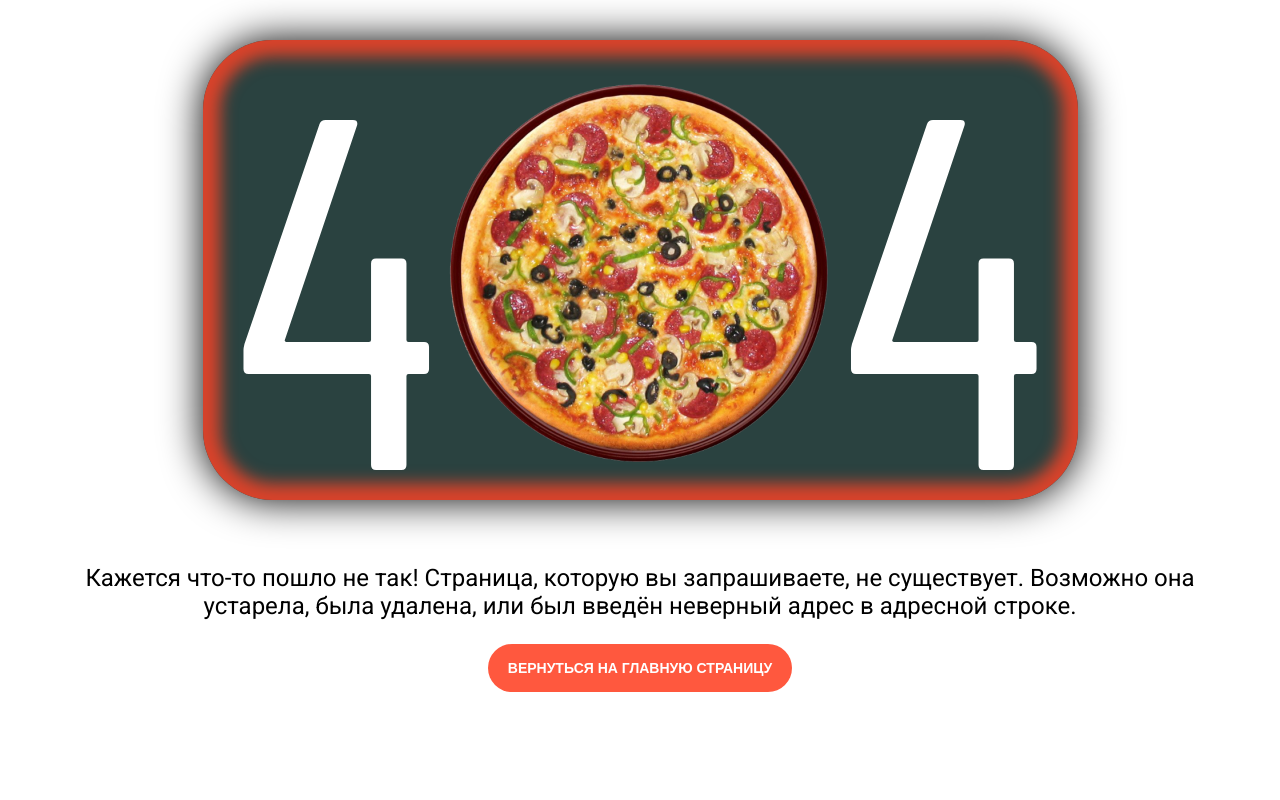
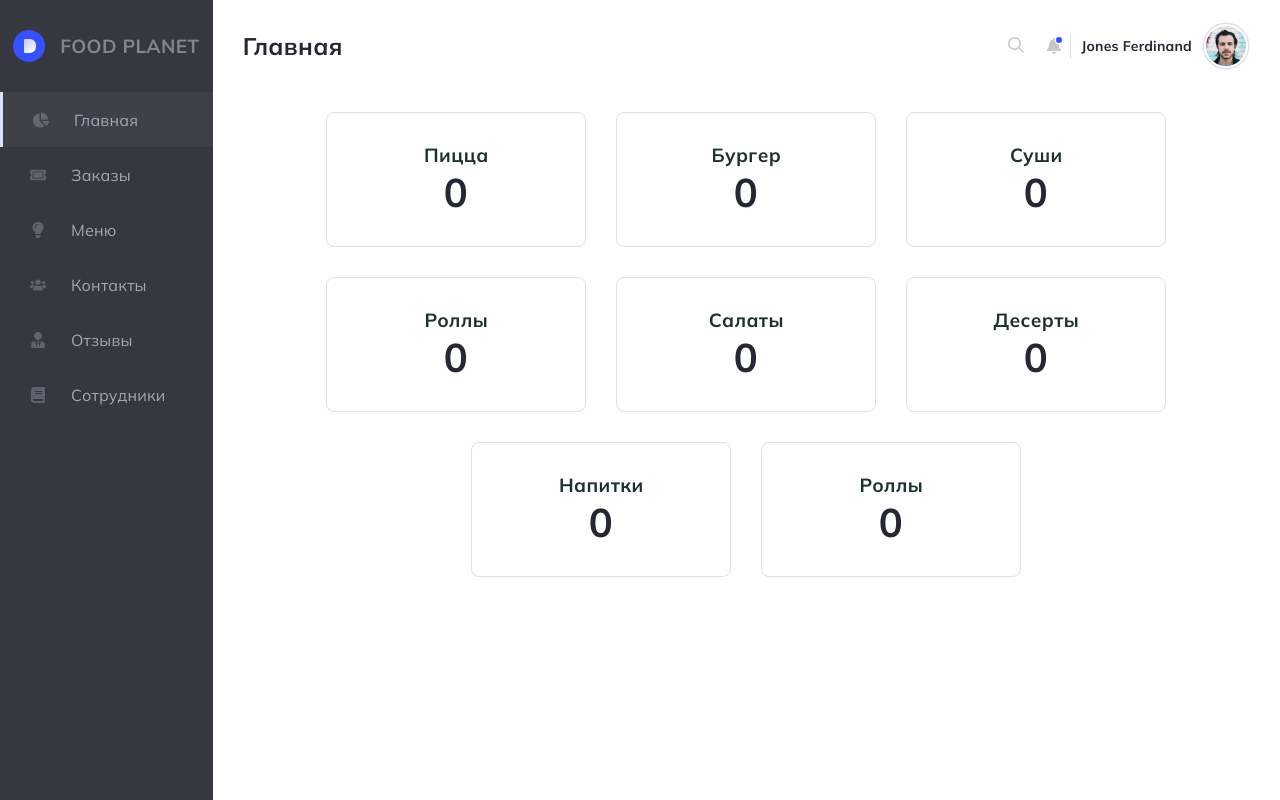
Before and after one commit to demichev-artur/food-planet, a React (Create React App) app: page /admin/main in a window 1280 px wide. Built offline with nearby package versions, Linux system fonts and the light colour scheme; a web font is replaced by a local one.

Commit message:
feat: add adminMain content

```diff
--- a/src/App.js
+++ b/src/App.js
@@ -27,7 +27,7 @@ function App() {
                     </Route>
 
                     <Route path="admin" element={<Admin/>}>
-                        <Route index element={<AdminMain/>}/>
+                        <Route path="main" element={<AdminMain/>}/>
                         <Route path="orders" element={<AdminOrders/>}/>
                         <Route path="menu" element={<AdminMenu/>}/>
                         <Route path="contacts" element={<AdminContacts/>}/>
--- a/src/pages/Admin/Admin.js
+++ b/src/pages/Admin/Admin.js
@@ -1,36 +1,16 @@
-import React, {useEffect, useState} from 'react';
-import {NavLink, Outlet} from 'react-router-dom';
+import React from 'react';
+import {Outlet} from 'react-router-dom';
 import styles from './Admin.module.css';
-import notifiIcon from '../../access/icons/new.svg';
-import searchIcon from '../../access/icons/search.svg';
-import photo from '../../access/icons/photo.png';
 import AdminSidebar from "./components/AdminSidebar/AdminSidebar";
+import AdminHeader from "./components/AdminHeader/AdminHeader";
 
 const Admin = () => {
-    const title = document.querySelectorAll('a');
-    console.log(title);
 
     return (
-
         <div className={styles.container}>
-            {<AdminSidebar/>}
+           <AdminSidebar/>
             <div className={styles.content_own}>
-                <div className={styles.header}>
-                    <h1>Главная</h1>
-                    <div className={styles.profile}>
-                        <div className={styles.icons}>
-                            <button><img src={searchIcon} alt=""/></button>
-                            <button><img src={notifiIcon} alt=""/></button>
-                        </div>
-
-                        <p>
-                            Jones Ferdinand
-                        </p>
-                        <img src={photo} alt=""/>
-
-                    </div>
-                </div>
-
+               <AdminHeader/>
                 <div className={styles.content}>
                     <Outlet/>
                 </div>
--- /dev/null
+++ b/src/pages/Admin/components/AdminHeader/AdminHeader.js
@@ -0,0 +1,27 @@
+import React from 'react';
+import styles from "../../Admin.module.css";
+import searchIcon from "../../../../access/icons/search.svg";
+import notifiIcon from "../../../../access/icons/new.svg";
+import photo from "../../../../access/icons/photo.png";
+
+const AdminHeader = () => {
+    return (
+        <div className={styles.header}>
+            <h1>Главная</h1>
+            <div className={styles.profile}>
+                <div className={styles.icons}>
+                    <button><img src={searchIcon} alt=""/></button>
+                    <button><img src={notifiIcon} alt=""/></button>
+                </div>
+
+                <p>
+                    Jones Ferdinand
+                </p>
+                <img src={photo} alt=""/>
+
+            </div>
+        </div>
+    );
+};
+
+export default AdminHeader;
--- a/src/pages/Admin/components/AdminMain/AdminMain.js
+++ b/src/pages/Admin/components/AdminMain/AdminMain.js
@@ -1,9 +1,18 @@
 import React from 'react';
+import styles from './AdminMain.module.css';
 
 const AdminMain = () => {
+    const arr = ["Пицца", "Бургер", "Суши", "Роллы", "Салаты", "Десерты", "Напитки", "Роллы"];
+
+    const cards = arr.map( item => (
+        <div className={styles.card}>
+            <h2>{item}</h2>
+            <span>0</span>
+        </div>
+    ))
     return (
-        <div>
-            <h1>Главная</h1>
+        <div className={styles.container}>
+            {cards}
         </div>
     );
 };
--- a/src/pages/Admin/components/AdminMain/AdminMain.module.css
+++ b/src/pages/Admin/components/AdminMain/AdminMain.module.css
@@ -0,0 +1,46 @@
+.container {
+    width: 100%;
+    display: flex;
+    justify-content: center;
+    flex-wrap: wrap;
+    gap: 30px;
+}
+
+.card {
+    width: 260px;
+    height: 135px;
+    background: #FFFFFF;
+    border: 1px solid #DFE0EB;
+    border-radius: 8px;
+    padding: 25px 30px;
+    display: flex;
+    flex-direction: column;
+    align-items: center;
+    justify-content: center;
+    box-sizing: border-box;
+}
+
+.card span {
+    font-family: 'Mulish', sans-serif;
+    font-style: normal;
+    font-weight: 700;
+    font-size: 40px;
+    line-height: 50px;
+    text-align: center;
+    letter-spacing: 1px;
+    margin: 0;
+    color: #252733;
+
+}
+
+.card h2 {
+    margin: 0;
+    font-family: 'Mulish', sans-serif;
+    font-style: normal;
+    font-weight: 700;
+    font-size: 19px;
+    line-height: 24px;
+    text-align: center;
+    letter-spacing: 0.4px;
+    color: #1D3130;
+}
--- a/src/pages/Admin/components/AdminSidebar/AdminSidebar.js
+++ b/src/pages/Admin/components/AdminSidebar/AdminSidebar.js
@@ -21,7 +21,7 @@ const AdminSidebar = () => {
             </div>
 
             <ul>
-                <NavLink className={setActive} to="/admin">
+                <NavLink className={setActive} to="main">
                     <li><img src={listIcon1} alt=""/>Главная</li>
                 </NavLink>
                 <NavLink className={setActive} to="orders">
--- a/src/pages/Delivery/Delivery.js
+++ b/src/pages/Delivery/Delivery.js
@@ -18,8 +18,45 @@ const Delivery = () => {
                     </div>
                 </div>
                 <div className={styles.del}>
-                    <h2>Как работает доставка</h2>
-                    <img src={imageTwo} alt=""/>
+                    <div className={styles.how_work}>
+                        <h2>Как работает доставка</h2>
+                        <div>
+                            <span>1</span>
+                            <img src="https://nambafood.kg/new_design/static/img/icons/icon-pc.svg?1660044311" alt=""/>
+                            <p>НЕСКОЛЬКО КЛИКОВ И ЗАКАЗ ГОТОВ</p>
+                        </div>
+
+                        <div>
+                            <span>2</span>
+                            <img src="https://nambafood.kg/new_design/static/img/icons/icon-support.svg?1660044311" alt=""/>
+                            <p>ОПЕРАТОР ПОДТВЕРДИТ ЗАКАЗ</p>
+                        </div>
+
+                        <div>
+                            <span>3</span>
+                            <img src="https://nambafood.kg/new_design/static/img/icons/icon-cafe.svg?1660044311" alt=""/>
+                            <p>ЗАВЕДЕНИЕ ПРИГОТОВИТ ЗАКАЗ</p>
+                        </div>
+
+                        <div>
+                            <span>3</span>
+                            <img src="https://nambafood.kg/new_design/static/img/icons/icon-moto.svg?1660044311" alt=""/>
+                            <p>КУРЬЕР ЗАБИРАЕТ ЗАКАЗ</p>
+                        </div>
+
+                        <div>
+                            <span>4</span>
+                            <img src="https://nambafood.kg/new_design/static/img/icons/icon-motoride.svg?1660044311" alt=""/>
+                            <p>КУРЬЕР ДОСТАВЛЯЕТ ЗАКАЗ</p>
+                        </div>
+
+                        <div>
+                            <span>5</span>
+                            <img src="https://nambafood.kg/new_design/static/img/icons/icon-home.svg?1660044311" alt=""/>
+                            <p>ПОЛУЧЕНИЕ И ОПЛАТА ЗАКАЗА</p>
+                        </div>
+                    </div>
+
                     <h2>Доставка в самые короткие сроки</h2>
                     <img src={imageTree} alt=""/>
                 </div>
--- a/src/pages/Delivery/Delivery.module.css
+++ b/src/pages/Delivery/Delivery.module.css
@@ -59,16 +59,41 @@
 .image_img {
     width: 100%;
 }
+.del {
+    /*display: flex;*/
+    text-align: center;
 
-.del {
+}
+.how_work {
     display: flex;
     flex-wrap: wrap;
-    flex-direction: column;
     align-items: center;
     justify-content: center;
+    /*max-width: 1200px;*/
+    margin: 0;
+}
+.how_work h2 {
+    width: 100%;
+    text-align: center;
 
 }
+.how_work div img {
+    width: 100px;
+}
+.how_work div {
+    display: flex;
+    align-items: center;
+    width: 200px;
+    margin: 30px 150px;
+}
 
-.del img {
-    margin: 20px 0;
+.how_work div p {
+    font-size: 14px;
 }
+
+.how_work div span {
+    margin: 0 10px;
+    padding: 15px;
+    border-radius: 35%;
+    border: 0.5px solid gray;
+}
```
